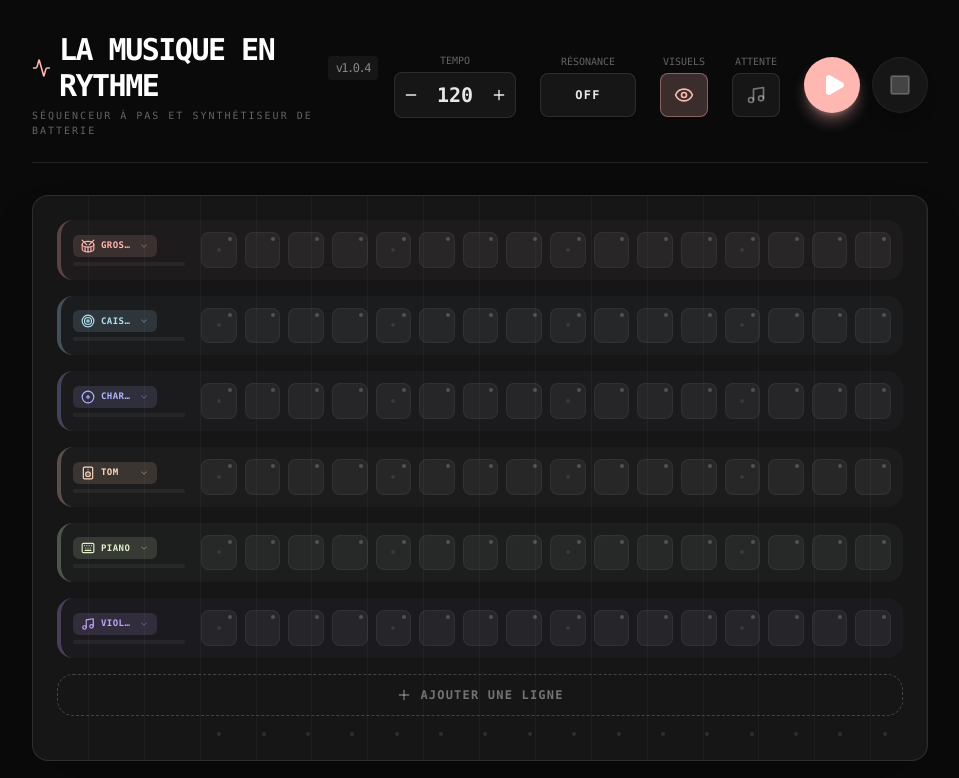
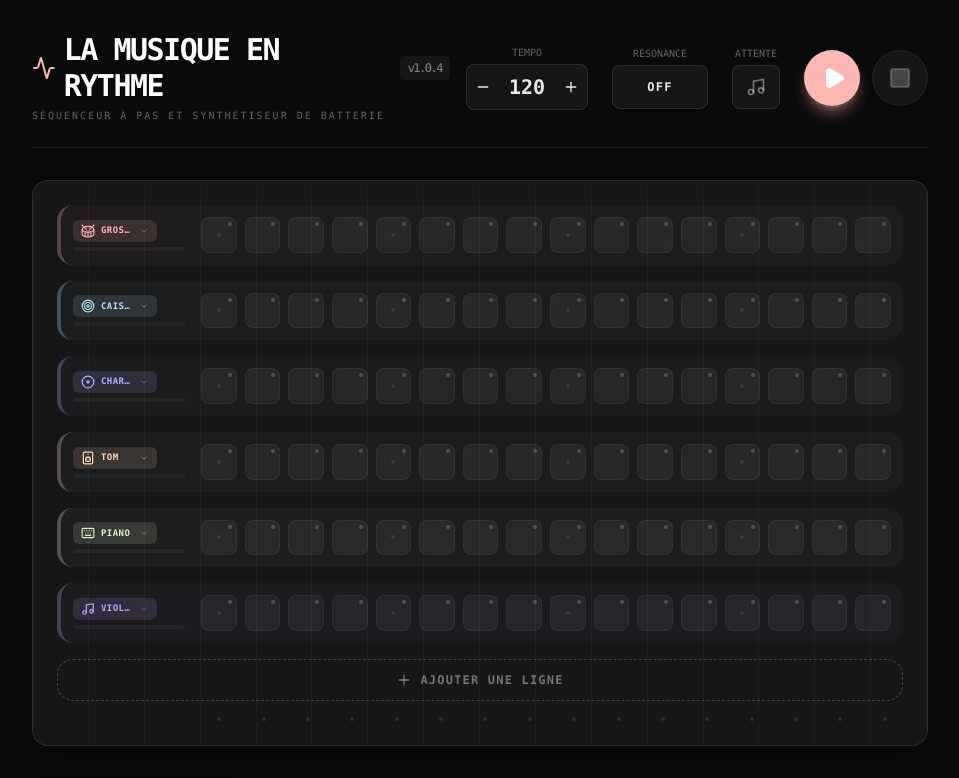
Before and after one commit to sozkesenedwina/Apmusic, a React (Vite) app: page / in a window 1280 px wide. Shown: the top 778 px of the page, without its empty margins (160-1119 px from the left). Built offline with nearby package versions, Linux system fonts and the light colour scheme.

Commit message:
feat: Simplify visual note triggering
Removed the conditional check for `showVisuals` when scheduling notes. Visual note spawning is now always attempted, simplifying the scheduling logic. The `showVisuals` state variable has also been removed as it is no longer needed.

```diff
--- a/src/App.tsx
+++ b/src/App.tsx
@@ -4,7 +4,7 @@
  */
 
 import React, { useState, useEffect, useRef, useCallback } from 'react';
-import { Play, Square, Plus, Minus, Volume2, Activity, Zap, Circle, Drum, Keyboard, Music, Disc, Speaker, Target, Eye, EyeOff, ChevronDown, Trash2 } from 'lucide-react';
+import { Play, Square, Plus, Minus, Volume2, Activity, Zap, Circle, Drum, Keyboard, Music, Disc, Speaker, Target, ChevronDown, Trash2 } from 'lucide-react';
 import { motion, AnimatePresence } from 'motion/react';
 
 // --- Types ---
@@ -294,7 +294,6 @@ export default function App() {
   const [isPlaying, setIsPlaying] = useState(false);
   const [bpm, setBpm] = useState(INITIAL_BPM);
   const [resonance, setResonance] = useState(0);
-  const [showVisuals, setShowVisuals] = useState(true);
   const [waitingMode, setWaitingMode] = useState(false);
   const [currentStep, setCurrentStep] = useState(-1);
   const [visualNotes, setVisualNotes] = useState<VisualNote[]>([]);
@@ -368,13 +367,11 @@ export default function App() {
       if (track.steps[step].active) {
         engine.playInstrument(track.id, time);
 
-        // Trigger visual note if enabled
-        if (showVisuals) {
-          spawnVisualNote(track, step);
-        }
+        // Trigger visual note
+        spawnVisualNote(track, step);
       }
     });
-  }, [tracks, showVisuals, spawnVisualNote]);
+  }, [tracks, spawnVisualNote]);
 
   const scheduler = useCallback(() => {
     while (nextNoteTimeRef.current < engine.currentTime + 0.1) {
@@ -426,9 +423,7 @@ export default function App() {
     if (track.steps[stepIndex].active) {
       engine.init();
       engine.playInstrument(track.id);
-      if (showVisuals) {
-        spawnVisualNote(track, stepIndex);
-      }
+      spawnVisualNote(track, stepIndex);
     }
   };
 
@@ -552,21 +547,6 @@ export default function App() {
               <span className="text-xs font-bold uppercase tracking-widest">
                 {resonance < 10 ? 'OFF' : resonance < 40 ? 'LOW' : resonance < 70 ? 'MID' : 'MAX'}
               </span>
-            </button>
-          </div>
-
-          <div className="flex flex-col items-center">
-            <span className="text-[10px] opacity-40 mb-1 uppercase">Visuels</span>
-            <button
-              onClick={() => setShowVisuals(!showVisuals)}
-              className={`flex items-center justify-center w-12 h-11 rounded-lg border transition-all ${
-                showVisuals
-                  ? 'bg-[#FFB7B2]/20 border-[#FFB7B2]/40 text-[#FFB7B2]'
-                  : 'bg-white/5 border-white/10 text-white/40'
-              }`}
-              title={showVisuals ? "Désactiver les visuels" : "Activer les visuels"}
-            >
-              {showVisuals ? <Eye size={20} /> : <EyeOff size={20} />}
             </button>
           </div>
 
```
